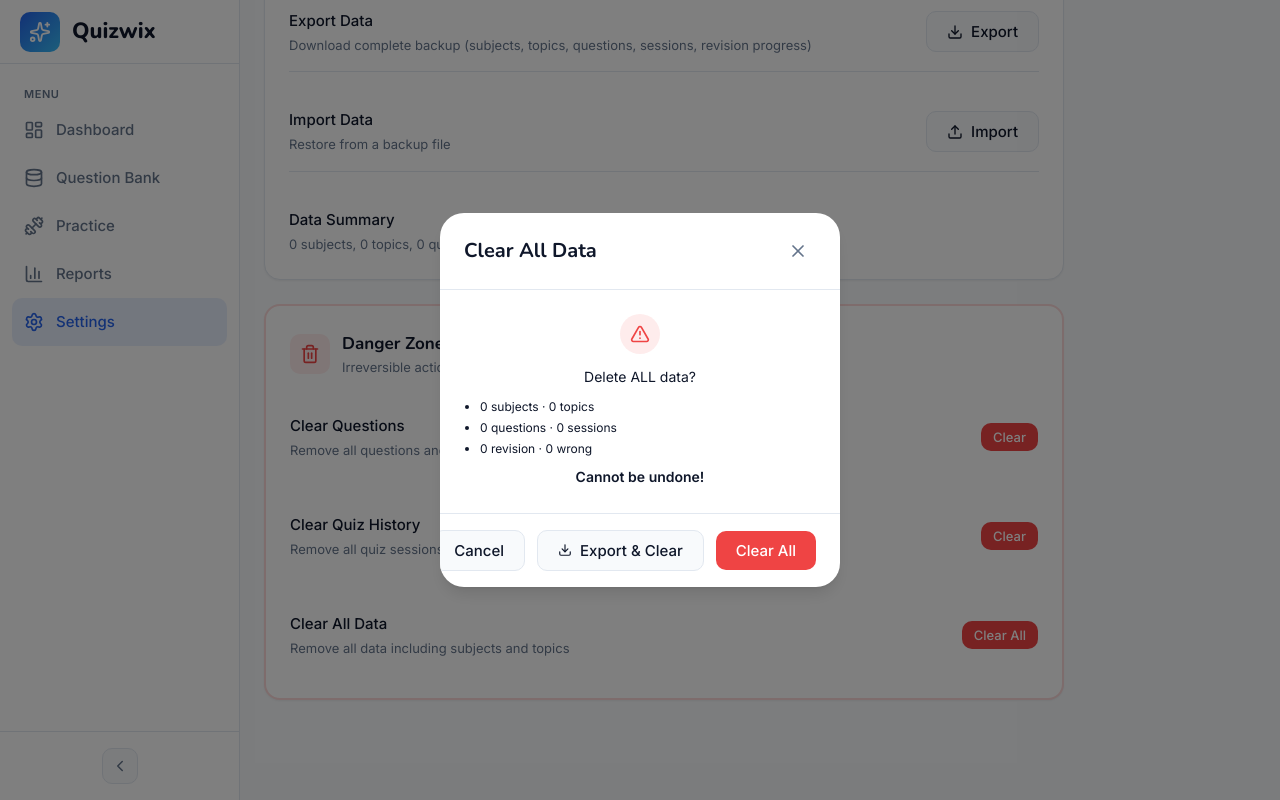
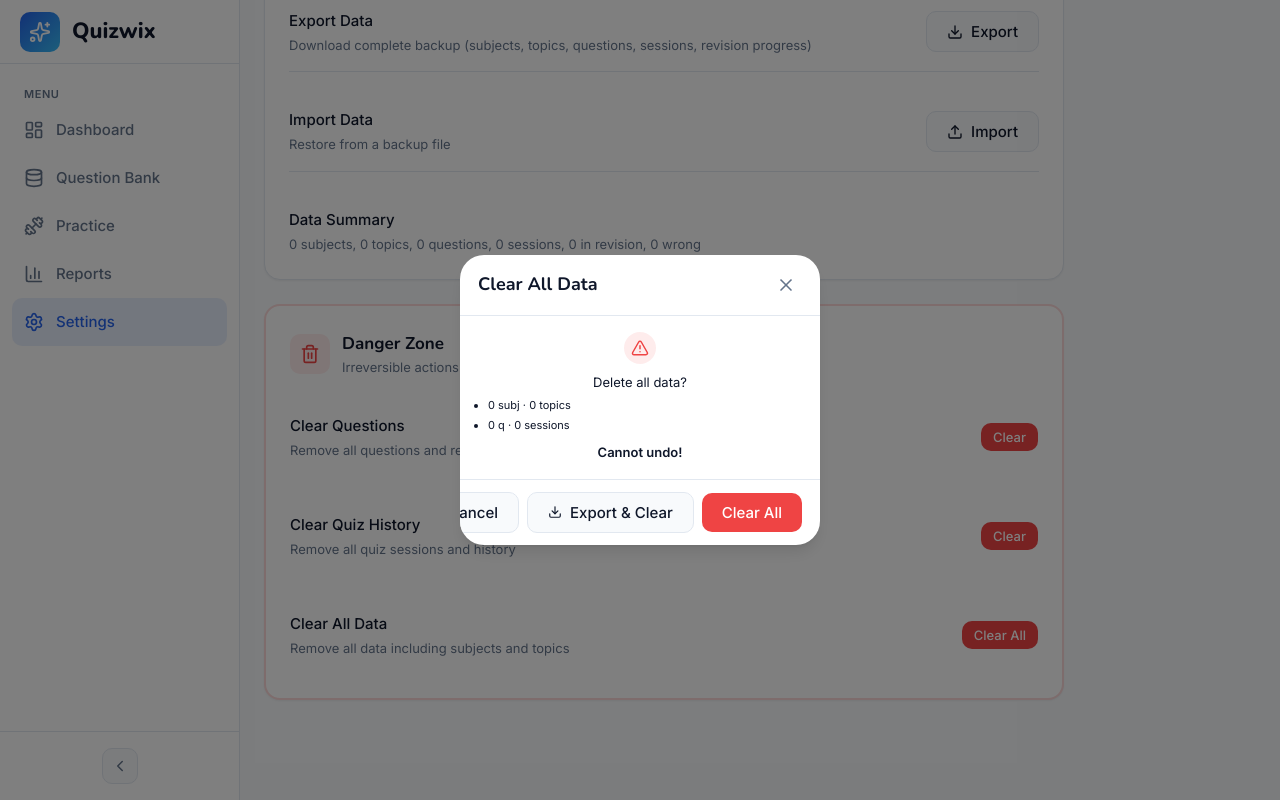
Before and after one commit to Sai865840/qbank, a React (Vite) app: page /settings in a window 1280 px wide. Both pictures are taken after a click on the button "Clear All". Shown: the part 749-1549 px from the top of the page. Built offline with nearby package versions, Linux system fonts and the light colour scheme.

Commit message:
modal resizing

```diff
--- a/src/components/shared/Modal.module.css
+++ b/src/components/shared/Modal.module.css
@@ -6,7 +6,7 @@
   align-items: center;
   justify-content: center;
   z-index: 1000;
-  padding: 20px;
+  padding: 12px;
 }
 
 .modal {
@@ -21,28 +21,28 @@
 }
 
 .small {
-  max-width: 400px;
+  max-width: 360px;
 }
 
 .medium {
-  max-width: 560px;
+  max-width: 480px;
 }
 
 .large {
-  max-width: 720px;
+  max-width: 640px;
 }
 
 .header {
   display: flex;
   align-items: center;
   justify-content: space-between;
-  padding: 20px 24px;
+  padding: 14px 18px;
   border-bottom: 1px solid var(--color-border);
 }
 
 .title {
   font-family: var(--font-heading);
-  font-size: 1.25rem;
+  font-size: 1.125rem;
   font-weight: 700;
   color: var(--color-text);
 }
@@ -51,11 +51,11 @@
   display: flex;
   align-items: center;
   justify-content: center;
-  width: 36px;
-  height: 36px;
+  width: 32px;
+  height: 32px;
   border: none;
   background: transparent;
-  border-radius: var(--radius-md);
+  border-radius: var(--radius-sm);
   color: var(--color-muted);
   cursor: pointer;
   transition: all 0.2s ease;
@@ -67,7 +67,7 @@
 }
 
 .body {
-  padding: 24px;
+  padding: 16px;
   flex: 1;
 }
 
@@ -75,7 +75,7 @@
   display: flex;
   align-items: center;
   justify-content: flex-end;
-  gap: 12px;
-  padding: 16px 24px;
+  gap: 8px;
+  padding: 12px 18px;
   border-top: 1px solid var(--color-border);
 }
--- a/src/pages/Practice/index.jsx
+++ b/src/pages/Practice/index.jsx
@@ -190,7 +190,7 @@
         setQuestionCount(Math.max(1, available));
       }
     }
-  }, [selectedMode, questionCount, getAvailableCount, selectedMode]);
+  }, [selectedMode, questionCount, getAvailableCount, scope, selectedSubject, selectedTopic, selectedTopics]);
 
   const startQuiz = (mode) => {
     let quizQuestions = getModeQuestions(mode);
@@ -275,7 +275,7 @@
                 <button
                   key={s}
                   className={`${styles.scopeChip} ${scope === s ? styles.active : ''}`}
-                  onClick={() => { setScope(s); setSelectedMode(null); }}
+                  onClick={() => setScope(s)}
                 >
                   {s}
                 </button>
--- a/src/pages/QuestionBank/QuestionBank.module.css
+++ b/src/pages/QuestionBank/QuestionBank.module.css
@@ -682,27 +682,27 @@
   display: inline-flex;
   align-items: center;
   justify-content: center;
-  width: 32px;
-  height: 32px;
+  width: 28px;
+  height: 28px;
   border-radius: 50%;
   background: rgba(239, 68, 68, 0.1);
   color: var(--color-error);
-  margin-bottom: 8px;
+  margin-bottom: 6px;
 }
 
 .confirmContent p {
-  margin: 0 0 6px 0;
+  margin: 0 0 4px 0;
   color: var(--color-text);
-  font-size: 0.875rem;
+  font-size: 0.8125rem;
 }
 
 .confirmQuestion {
-  padding: 6px 10px;
+  padding: 4px 8px;
   background: var(--color-background);
   border-radius: var(--radius-sm);
-  font-size: 0.75rem;
+  font-size: 0.6875rem;
   color: var(--color-text);
-  margin-bottom: 6px;
+  margin-bottom: 4px;
   text-align: left;
   white-space: nowrap;
   overflow: hidden;
@@ -710,7 +710,7 @@
 }
 
 .confirmWarning {
-  font-size: 0.6875rem;
+  font-size: 0.625rem;
   color: var(--color-muted);
   margin: 0;
 }
--- a/src/pages/Quiz/Quiz.module.css
+++ b/src/pages/Quiz/Quiz.module.css
@@ -576,44 +576,44 @@
 /* Modals */
 .confirmContent {
   text-align: center;
-  padding: 1rem 0;
+  padding: 0.5rem 0;
 }
 
 .confirmIcon {
-  width: 64px;
-  height: 64px;
+  width: 48px;
+  height: 48px;
   background: #fef2f2;
   color: var(--color-error);
-  border-radius: 20px;
+  border-radius: 14px;
   display: flex;
   align-items: center;
   justify-content: center;
-  margin: 0 auto 1.5rem;
+  margin: 0 auto 0.75rem;
 }
 
 .confirmTitle {
-  font-size: 1.25rem;
+  font-size: 1.125rem;
   font-weight: 800;
-  margin-bottom: 0.5rem;
+  margin-bottom: 0.25rem;
   color: var(--color-text);
 }
 
 .confirmText {
   color: var(--color-muted);
-  margin-bottom: 2rem;
+  margin-bottom: 1rem;
 }
 
 .modalStats {
   display: grid;
   grid-template-columns: 1fr 1fr;
-  gap: 1rem;
-  margin-bottom: 1.5rem;
+  gap: 0.5rem;
+  margin-bottom: 0.75rem;
 }
 
 .modalStatCard {
   background: #f8fafc;
-  padding: 1rem;
-  border-radius: 12px;
+  padding: 0.75rem;
+  border-radius: 10px;
   display: flex;
   flex-direction: column;
   align-items: center;
--- a/src/pages/Settings/Settings.module.css
+++ b/src/pages/Settings/Settings.module.css
@@ -213,50 +213,50 @@
 }
 
 .importPreview {
-  padding: 4px 0;
+  padding: 2px 0;
 }
 
 .importTitle {
-  margin: 0 0 16px 0;
-  font-size: 0.9375rem;
+  margin: 0 0 10px 0;
+  font-size: 0.8125rem;
   color: var(--color-text);
 }
 
 .importStats {
   display: grid;
   grid-template-columns: repeat(3, 1fr);
-  gap: 12px;
-  margin-bottom: 16px;
+  gap: 8px;
+  margin-bottom: 10px;
 }
 
 .importStat {
   text-align: center;
-  padding: 12px;
+  padding: 8px;
   background: var(--color-background);
-  border-radius: var(--radius-md);
+  border-radius: var(--radius-sm);
 }
 
 .importStatValue {
   display: block;
-  font-size: 1.25rem;
+  font-size: 1rem;
   font-weight: 700;
   color: var(--color-text);
 }
 
 .importStatLabel {
   display: block;
-  font-size: 0.6875rem;
+  font-size: 0.625rem;
   color: var(--color-muted);
   text-transform: uppercase;
   margin-top: 2px;
 }
 
 .importWarning {
-  font-size: 0.8125rem;
+  font-size: 0.75rem;
   color: var(--color-warning);
-  padding: 12px;
+  padding: 8px;
   background: rgba(245, 158, 11, 0.1);
-  border-radius: var(--radius-md);
+  border-radius: var(--radius-sm);
   margin: 0;
 }
 
@@ -269,31 +269,31 @@
   display: inline-flex;
   align-items: center;
   justify-content: center;
-  width: 40px;
-  height: 40px;
+  width: 32px;
+  height: 32px;
   border-radius: 50%;
   background: rgba(239, 68, 68, 0.1);
   color: var(--color-error);
-  margin-bottom: 12px;
+  margin-bottom: 8px;
 }
 
 .clearContent p {
-  margin: 0 0 8px 0;
+  margin: 0 0 4px 0;
   color: var(--color-text);
-  font-size: 0.875rem;
+  font-size: 0.8125rem;
 }
 
 .clearWarning {
-  font-size: 0.8125rem;
+  font-size: 0.75rem;
   color: var(--color-muted);
-  margin: 0 0 6px 0;
+  margin: 0 0 4px 0;
 }
 
 .clearList {
   text-align: left;
-  padding-left: 16px;
-  margin: 6px 0;
-  font-size: 0.75rem;
+  padding-left: 12px;
+  margin: 4px 0;
+  font-size: 0.6875rem;
   color: var(--color-text);
 }
 
--- a/src/pages/Settings/index.jsx
+++ b/src/pages/Settings/index.jsx
@@ -391,7 +391,7 @@
         )}
         {importPreview && (
           <div className={styles.importPreview}>
-            <p className={styles.importTitle}>The following data will be imported:</p>
+            <p className={styles.importTitle}>Data to import:</p>
             <div className={styles.importStats}>
               <div className={styles.importStat}>
                 <span className={styles.importStatValue}>{importPreview.subjects}</span>
@@ -418,7 +418,7 @@
                 <span className={styles.importStatLabel}>Wrong Q</span>
               </div>
             </div>
-            <p className={styles.importWarning}>This will replace all existing data. This action cannot be undone.</p>
+            <p className={styles.importWarning}>Will replace all existing data.</p>
           </div>
         )}
       </Modal>
@@ -440,15 +440,14 @@
       >
         <div className={styles.clearContent}>
           <div className={styles.clearIcon}>
-            <AlertTriangle size={20} />
+            <AlertTriangle size={18} />
           </div>
-          <p>Delete ALL data?</p>
+          <p>Delete all data?</p>
           <ul className={styles.clearList}>
-            <li>{subjects.length} subjects · {topics.length} topics</li>
-            <li>{questions.length} questions · {quizSessions.length} sessions</li>
-            <li>{Object.keys(spacedRevision || {}).length} revision · {Object.keys(wrongQuestions || {}).length} wrong</li>
+            <li>{subjects.length} subj · {topics.length} topics</li>
+            <li>{questions.length} q · {quizSessions.length} sessions</li>
           </ul>
-          <p className={styles.clearDanger}>Cannot be undone!</p>
+          <p className={styles.clearDanger}>Cannot undo!</p>
         </div>
       </Modal>
     </div>
```
Also changed, not shown: src/pages/Quiz/index.jsx (+16 -16 lines).
